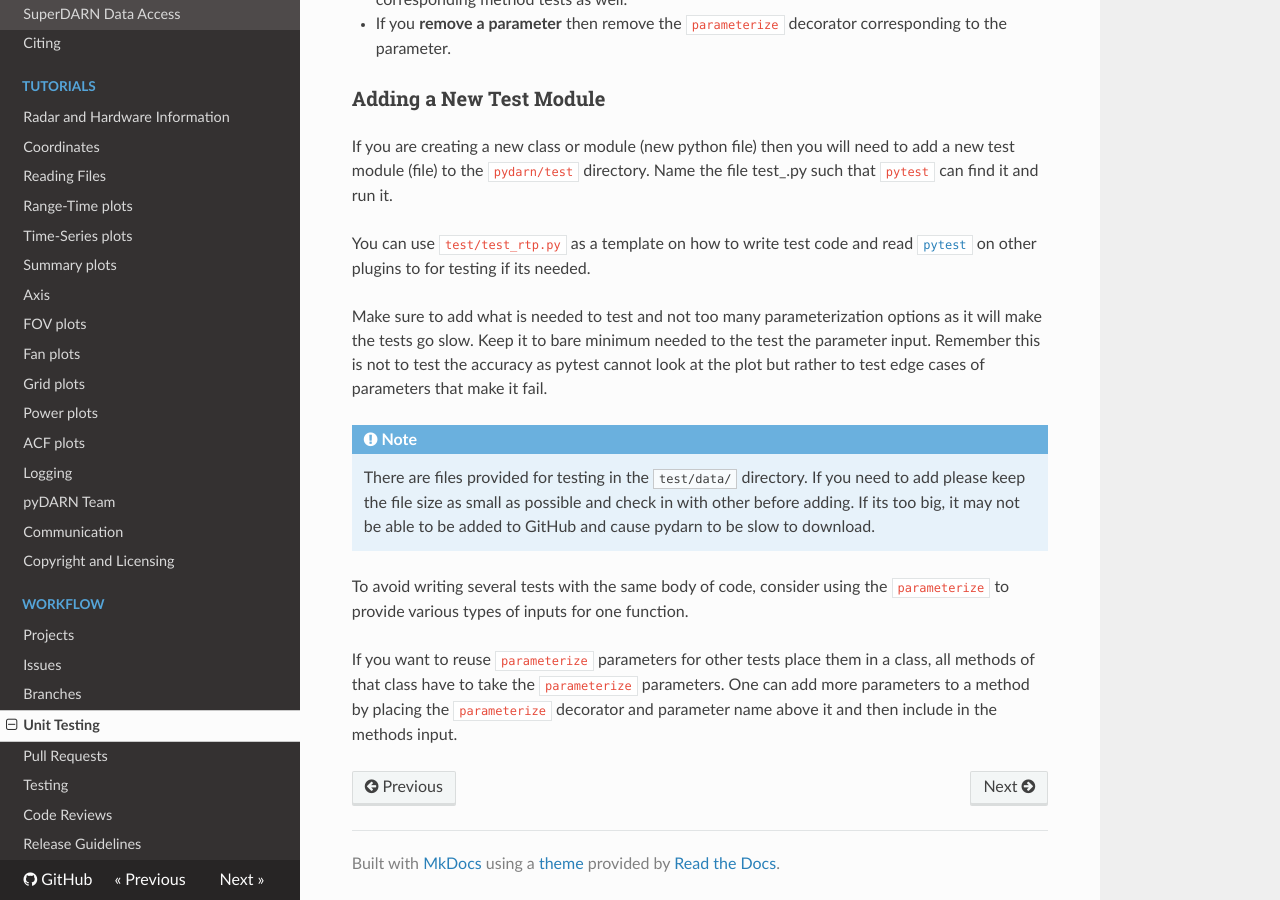
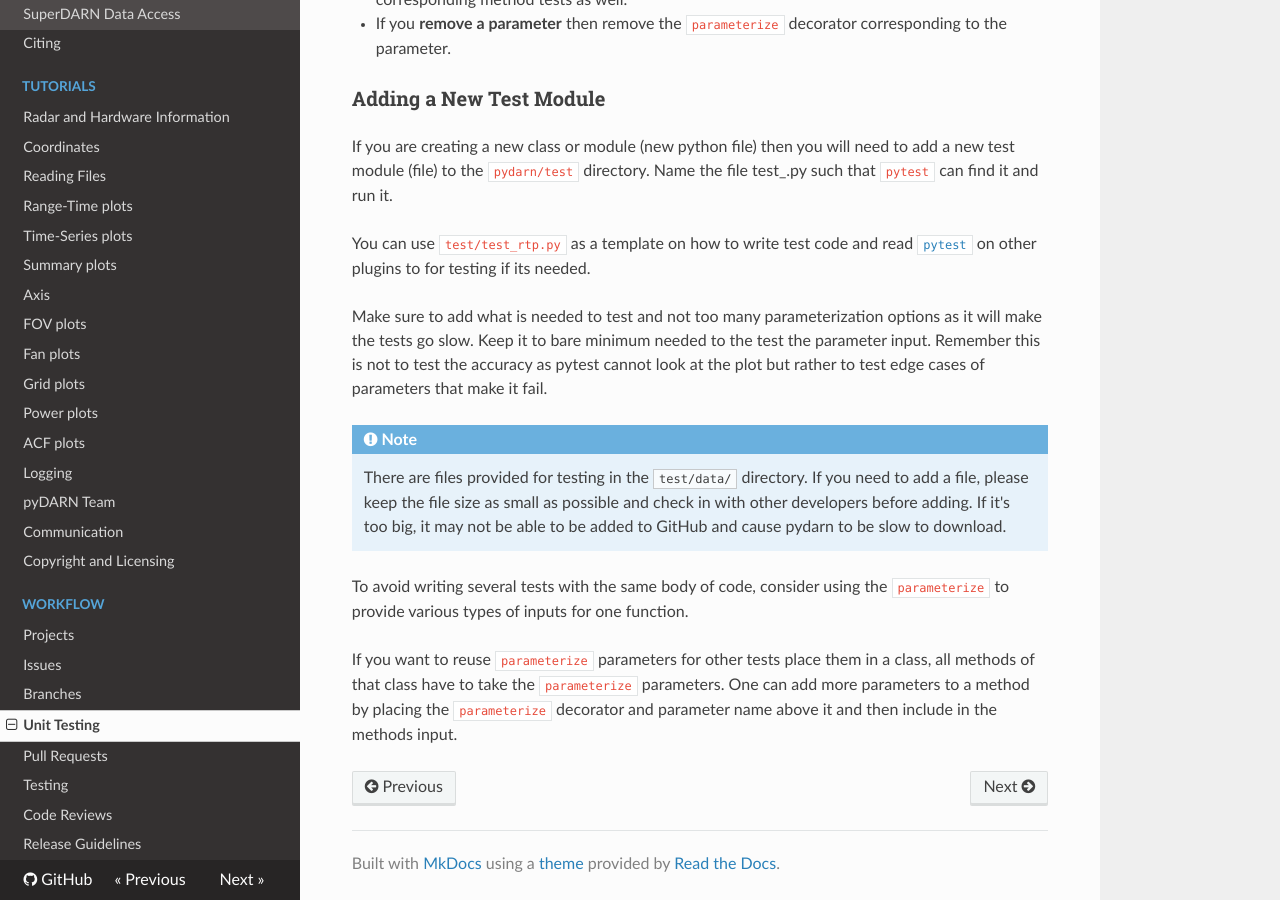
Before and after one commit to SuperDARN/pydarn, an MkDocs documentation site: the page built from docs/dev/pytest.md, in a window 1280 px wide and 900 px high, scrolled down 1209 px. Built offline with MkDocs 1.6.1, drawn with Linux system fonts in a browser that asks for light colours; nearby versions of some CDN libraries.

Commit message:
Update docs/dev/pytest.md
Co-authored-by: carleyjmartin <60905856+carleyjmartin@users.noreply.github.com>

```diff
--- a/docs/dev/pytest.md
+++ b/docs/dev/pytest.md
@@ -54,7 +54,7 @@ Make sure to add what is needed to test and not too many parameterization option
 Remember this is not to test the accuracy as pytest cannot look at the plot but rather to test edge cases of parameters that make it fail.
 
 !!! Note
-    There are files provided for testing in the `test/data/` directory. If you need to add please keep the file size as small as possible and check in with other before adding. If its too big, it may not be able to be added to GitHub and cause pydarn to be slow to download.
+    There are files provided for testing in the `test/data/` directory. If you need to add a file, please keep the file size as small as possible and check in with other developers before adding. If it's too big, it may not be able to be added to GitHub and cause pydarn to be slow to download.
 
 To avoid writing several tests with the same body of code, consider using the `parameterize` to provide various types of inputs for one function.
 
```
